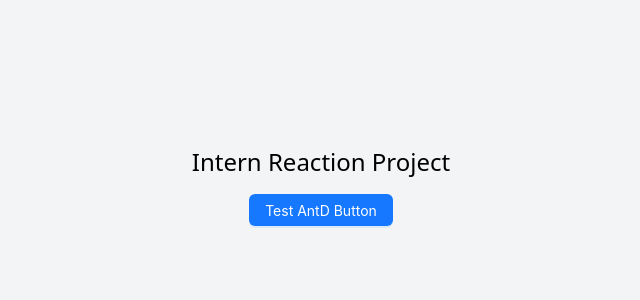
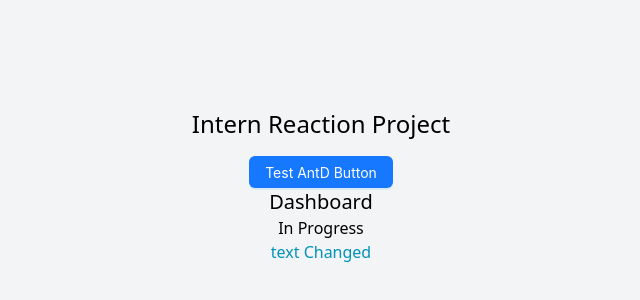
Before and after one commit to Digiden-IT/Reaction-Test, a React (Vite) app: page / in a window 1280 px wide. Shown: the part 214-514 px from the top of the page, without its empty margins (319-959 px from the left). Built offline with nearby package versions, Linux system fonts and the light colour scheme.

Commit message:
conflict resolved

```diff
--- a/src/App.tsx
+++ b/src/App.tsx
@@ -1,10 +1,17 @@
 import { Button } from "antd";
+import Dashboard from "./layout/Dashboard";
 
 function App() {
   return (
-    <div className="flex flex-col items-center justify-center min-h-screen bg-gray-100 ">
-      <h1 className="text-2xl mb-4">Intern Reaction Project</h1>
+    <div className="flex flex-col justify-center items-center bg-gray-100 min-h-screen">
+      <h1 className="mb-4 text-2xl">Intern Reaction Project</h1>
       <Button type="primary">Test AntD Button</Button>
+
+      <Dashboard></Dashboard>
+
+      <h1>In Progress</h1>
+      <h2 className="text-cyan-600"> text Changed</h2>
+
     </div>
   );
 }
--- /dev/null
+++ b/src/layout/Dashboard.tsx
@@ -0,0 +1,11 @@
+import React from 'react'
+
+const Dashboard = () => {
+  return (
+    <div>
+      <h1 className="text-xl">Dashboard</h1>
+    </div>
+  )
+}
+
+export default Dashboard
```
